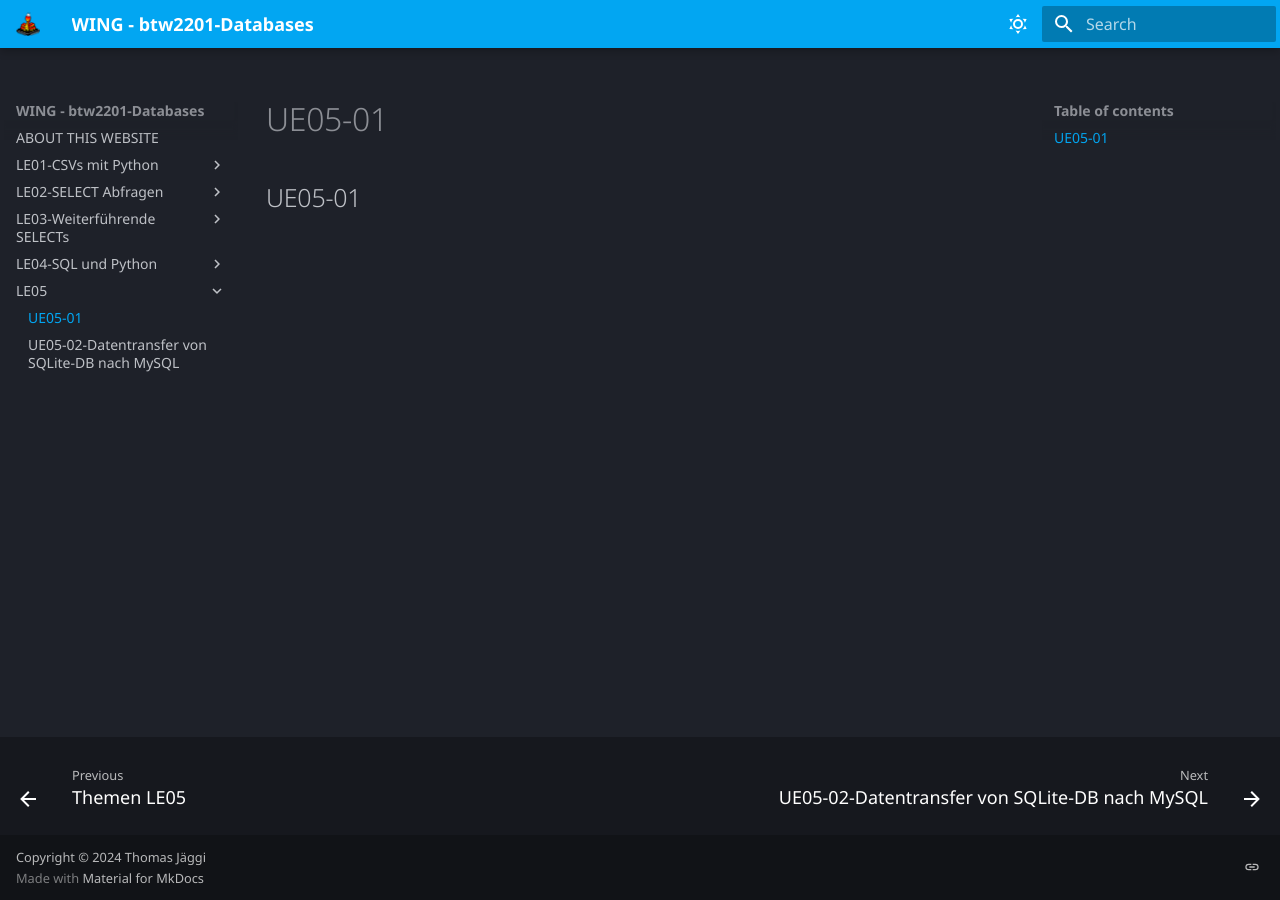
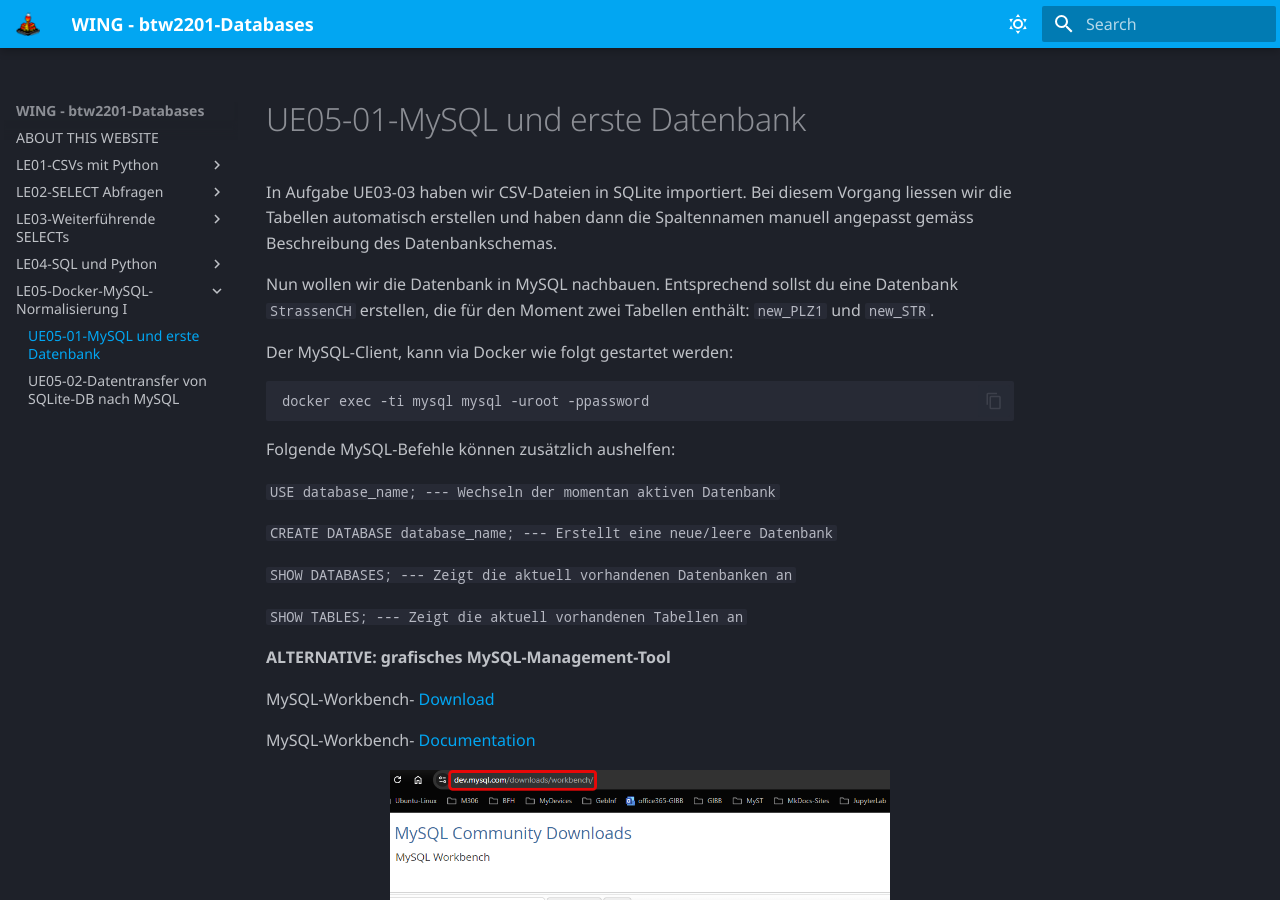
Before and after one commit to tjaeggi/btw2201_databases, an MkDocs documentation site: the page built from docs/le05/ue05-01.md, in a window 1280 px wide and 900 px high. Built offline with MkDocs 1.6.1 and Material for MkDocs 9.7.7, drawn with Linux system fonts in a browser that asks for light colours; some web fonts are replaced.

Commit message:
Sun Oct 20 10:02:25 PM CEST 2024

````diff
--- a/docs/le05/ue05-01.md
+++ b/docs/le05/ue05-01.md
@@ -1 +1,35 @@
-## UE05-01
+# UE05-01-MySQL und erste Datenbank
+
+In Aufgabe UE03-03 haben wir CSV-Dateien in SQLite importiert. Bei diesem Vorgang liessen wir die Tabellen automatisch erstellen und haben dann die Spaltennamen manuell angepasst gemäss Beschreibung des Datenbankschemas.
+
+Nun wollen wir die Datenbank in MySQL nachbauen. Entsprechend sollst du eine Datenbank `StrassenCH` erstellen, die für den Moment zwei Tabellen enthält: `new_PLZ1` und `new_STR`.
+
+Der MySQL-Client, kann via Docker wie folgt gestartet werden:
+
+```
+docker exec -ti mysql mysql -uroot -ppassword
+```
+
+Folgende MySQL-Befehle können zusätzlich aushelfen:
+
+`USE database_name; --- Wechseln der momentan aktiven Datenbank`
+
+`CREATE DATABASE database_name; --- Erstellt eine neue/leere Datenbank`
+
+`SHOW DATABASES; --- Zeigt die aktuell vorhandenen Datenbanken an`
+
+`SHOW TABLES; --- Zeigt die aktuell vorhandenen Tabellen an`
+
+**ALTERNATIVE: grafisches MySQL-Management-Tool**
+
+MySQL-Workbench-
+[Download](https://dev.mysql.com/downloads/workbench/){:target="_blank"}
+
+MySQL-Workbench-
+[Documentation](https://www.mysql.com/products/workbench/){:target="_blank"}
+
+
+<figure markdown="span">
+  ![Image title](../img/wb.png){ width="500" }
+  <figcaption></figcaption>
+</figure>
--- a/mkdocs.yml
+++ b/mkdocs.yml
@@ -104,7 +104,7 @@ nav:
       - 'UE04-02': le04/ue04-02.md
       - 'UE04-03': le04/ue04-03.md
       - 'UE04-04': le04/ue04-04.md
-  - 'LE05':
+  - 'LE05-Docker-MySQL-Normalisierung I':
       - le05/README.md
-      - 'UE05-01': le05/ue05-01.md
+      - 'UE05-01-MySQL und erste Datenbank': le05/ue05-01.md
       - 'UE05-02-Datentransfer von SQLite-DB nach MySQL': le05/ue05-02.md
````
Also changed, not shown: docs/img/wb.png (added).
